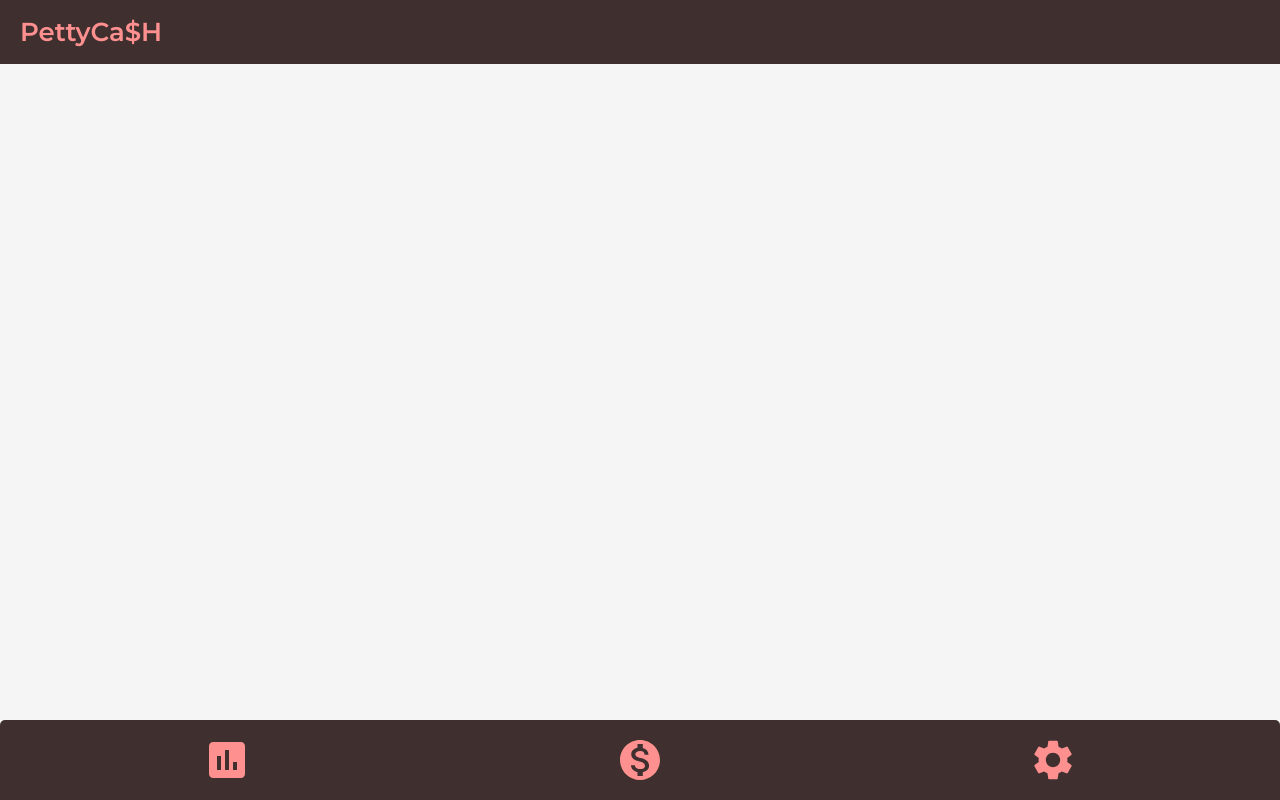
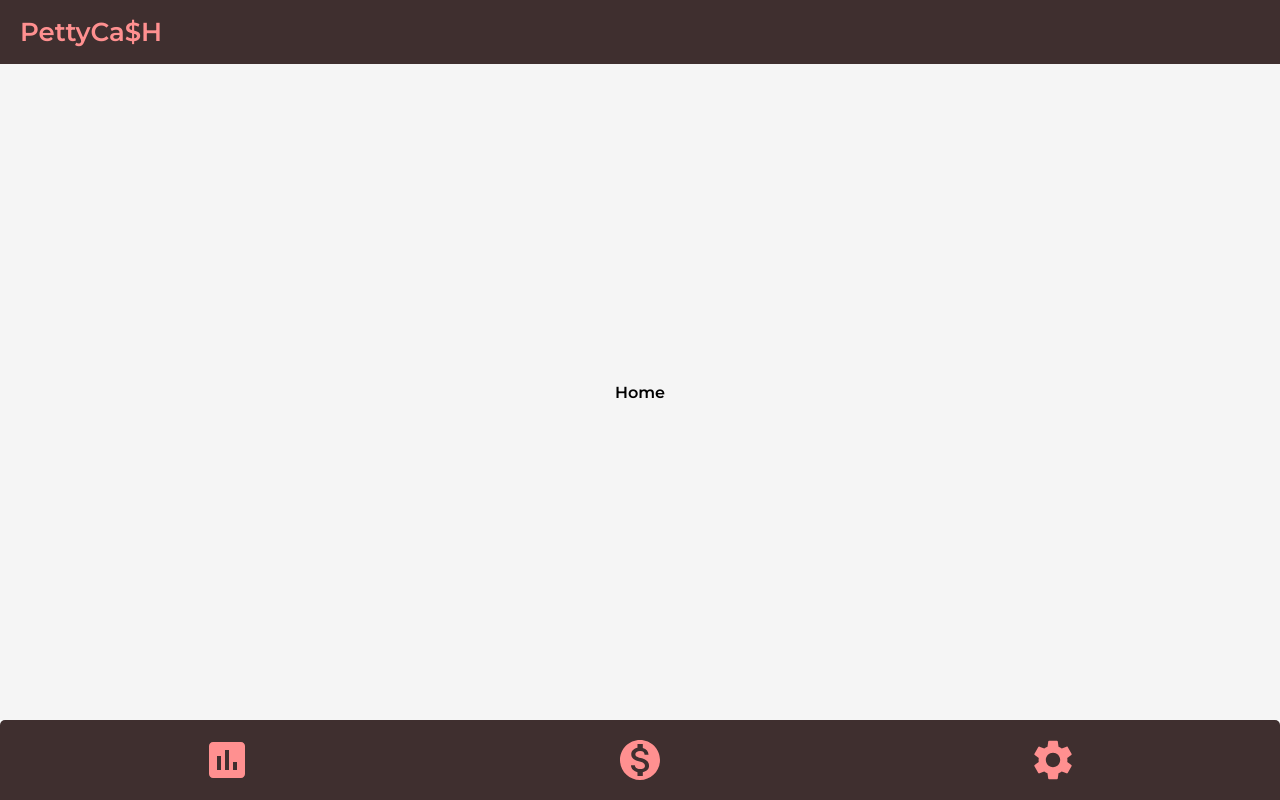
Before and after one commit to dhachanamoorthy/pettycash, a React (Create React App) app: page / in a window 1280 px wide. Built offline with nearby package versions, Linux system fonts and the light colour scheme.

Commit message:
test : add home component

```diff
--- a/src/App.js
+++ b/src/App.js
@@ -1,4 +1,3 @@
-import logo from "./logo.svg";
 import "./App.css";
 
 import { Header } from "./components/Header/Header";
@@ -11,7 +10,7 @@ function App() {
     <div className="App">
       <Header />
       <Page>
-
+        <Home />
       </Page>
       <NavBar />
     </div>
--- /dev/null
+++ b/src/pages/Home.js
@@ -0,0 +1,5 @@
+export const Home = () => {
+    return (
+        <div>Home</div>
+    )
+}
```
